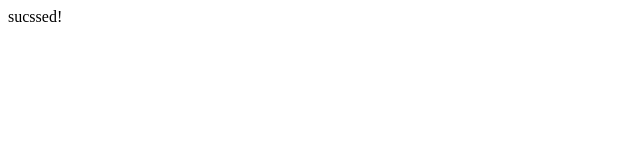
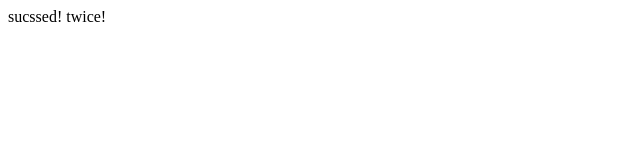
Before and after one commit to Betsegaw-hp/git-demo, a plain HTML site: page index.html in a window 1280 px wide. Shown: the full height of the page, 0-640 px from the left. Drawn offline with Linux system fonts and the light colour scheme.

Commit message:
modifie index file
succseding twice

```diff
--- a/index.html
+++ b/index.html
@@ -6,6 +6,6 @@
   <title>Document</title>
 </head>
 <body>
-  sucssed!
+  sucssed! twice!
 </body>
 </html>
```
